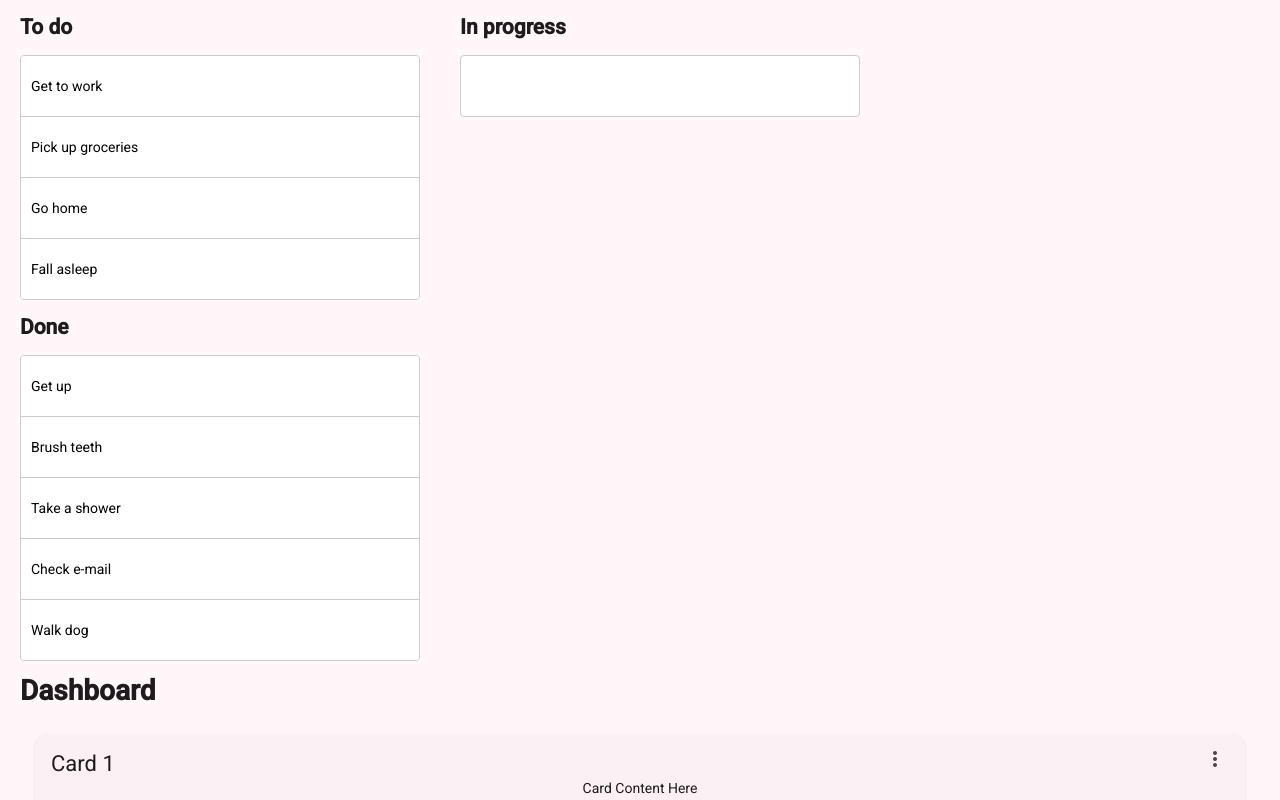
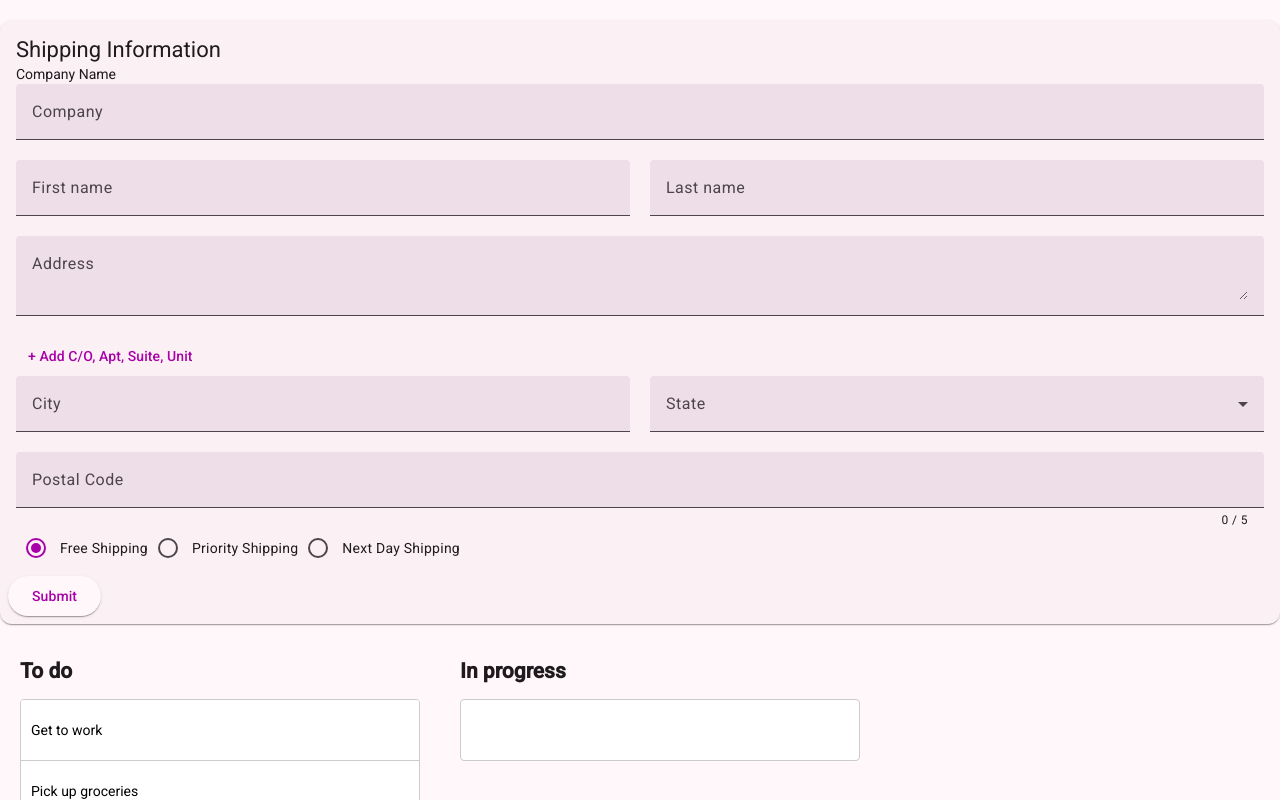
Before and after one commit to furkangurbuz5/smoothie, an Angular app: page / in a window 1280 px wide. Shown: the top 800 px of the page. Built offline with nearby package versions, Linux system fonts and the light colour scheme.

Commit message:
last one

```diff
--- a/src/app/address-form/address-form.component.html
+++ b/src/app/address-form/address-form.component.html
@@ -1,4 +1,4 @@
-<form [formGroup]="addressForm" novalidate (ngSubmit)="onSubmit()">
+<form [formGroup]="addressForm" (ngSubmit)="onSubmit()">
   <mat-card class="shipping-card">
     <mat-card-header>
       <mat-card-title>Shipping Information</mat-card-title>
@@ -6,6 +6,7 @@
     <mat-card-content>
       <div class="row">
         <div class="col">
+          <mat-label>Company Name</mat-label>
           <mat-form-field class="full-width">
             <input matInput placeholder="Company" formControlName="company" />
           </mat-form-field>
--- a/src/app/address-form/address-form.component.ts
+++ b/src/app/address-form/address-form.component.ts
@@ -1,11 +1,29 @@
 import { Component, inject } from '@angular/core';
 
-import { ReactiveFormsModule, FormBuilder, Validators } from '@angular/forms';
+import {
+  FormBuilder,
+  FormControl,
+  FormGroup,
+  ReactiveFormsModule,
+  Validators,
+} from '@angular/forms';
 import { MatInputModule } from '@angular/material/input';
 import { MatButtonModule } from '@angular/material/button';
 import { MatSelectModule } from '@angular/material/select';
 import { MatRadioModule } from '@angular/material/radio';
 import { MatCardModule } from '@angular/material/card';
+
+interface AddressFormData {
+  company: FormControl<string | null>;
+  firstName: FormControl<string | null>;
+  lastName: FormControl<string | null>;
+  address: FormControl<string | null>;
+  address2: FormControl<string | null>;
+  city: FormControl<string | null>;
+  state: FormControl<string | null>;
+  postalCode: FormControl<string | null>;
+  shipping: FormControl<string | null>;
+}
 
 @Component({
   selector: 'app-address-form',
@@ -21,24 +39,7 @@ import { MatCardModule } from '@angular/material/card';
   ],
 })
 export class AddressFormComponent {
-  private fb = inject(FormBuilder);
-  addressForm = this.fb.group({
-    company: null,
-    firstName: [null, Validators.required],
-    lastName: [null, Validators.required],
-    address: [null, Validators.required],
-    address2: null,
-    city: [null, Validators.required],
-    state: [null, Validators.required],
-    postalCode: [
-      null,
-      Validators.compose([Validators.required, Validators.minLength(5), Validators.maxLength(5)]),
-    ],
-    shipping: ['free', Validators.required],
-  });
-
   hasUnitNumber = false;
-
   states = [
     { name: 'Alabama', abbreviation: 'AL' },
     { name: 'Alaska', abbreviation: 'AK' },
@@ -100,8 +101,25 @@ export class AddressFormComponent {
     { name: 'Wisconsin', abbreviation: 'WI' },
     { name: 'Wyoming', abbreviation: 'WY' },
   ];
+  private fb = inject(FormBuilder);
+  addressForm: FormGroup<AddressFormData> = this.fb.group({
+    company: new FormControl<string | null>(null),
+    firstName: new FormControl<string | null>(null, Validators.required),
+    lastName: new FormControl<string | null>(null, Validators.required),
+    address: new FormControl<string | null>(null, Validators.required),
+    address2: new FormControl<string | null>(null),
+    city: new FormControl<string | null>(null, Validators.required),
+    state: new FormControl<string | null>(null, Validators.required),
+    postalCode: new FormControl<string | null>(
+      null,
+      Validators.compose([Validators.required, Validators.minLength(5), Validators.maxLength(5)]),
+    ),
+    shipping: ['free', Validators.required],
+  });
 
   onSubmit(): void {
-    alert('Thanks!');
+    this.addressForm.valueChanges.subscribe((value) => {
+      console.log(value);
+    });
   }
 }
--- a/src/app/app.html
+++ b/src/app/app.html
@@ -1,4 +1,6 @@
 <!--<app-navigation></app-navigation>-->
+
+<app-address-form></app-address-form>
 <app-drag-drop></app-drag-drop>
 <app-dashboard></app-dashboard>
 <app-table></app-table>
--- a/src/app/app.ts
+++ b/src/app/app.ts
@@ -5,6 +5,7 @@ import { TableComponent } from './table/table.component';
 import { NavigationComponent } from './navigation/navigation.component';
 import { DragDropComponent } from './drag-drop/drag-drop.component';
 import { TreeComponent } from './tree/tree.component';
+import { AddressFormComponent } from './address-form/address-form.component';
 
 @Component({
   selector: 'app-root',
@@ -14,6 +15,7 @@ import { TreeComponent } from './tree/tree.component';
     NavigationComponent,
     DragDropComponent,
     TreeComponent,
+    AddressFormComponent,
   ],
   templateUrl: './app.html',
   styleUrl: './app.css',
```
